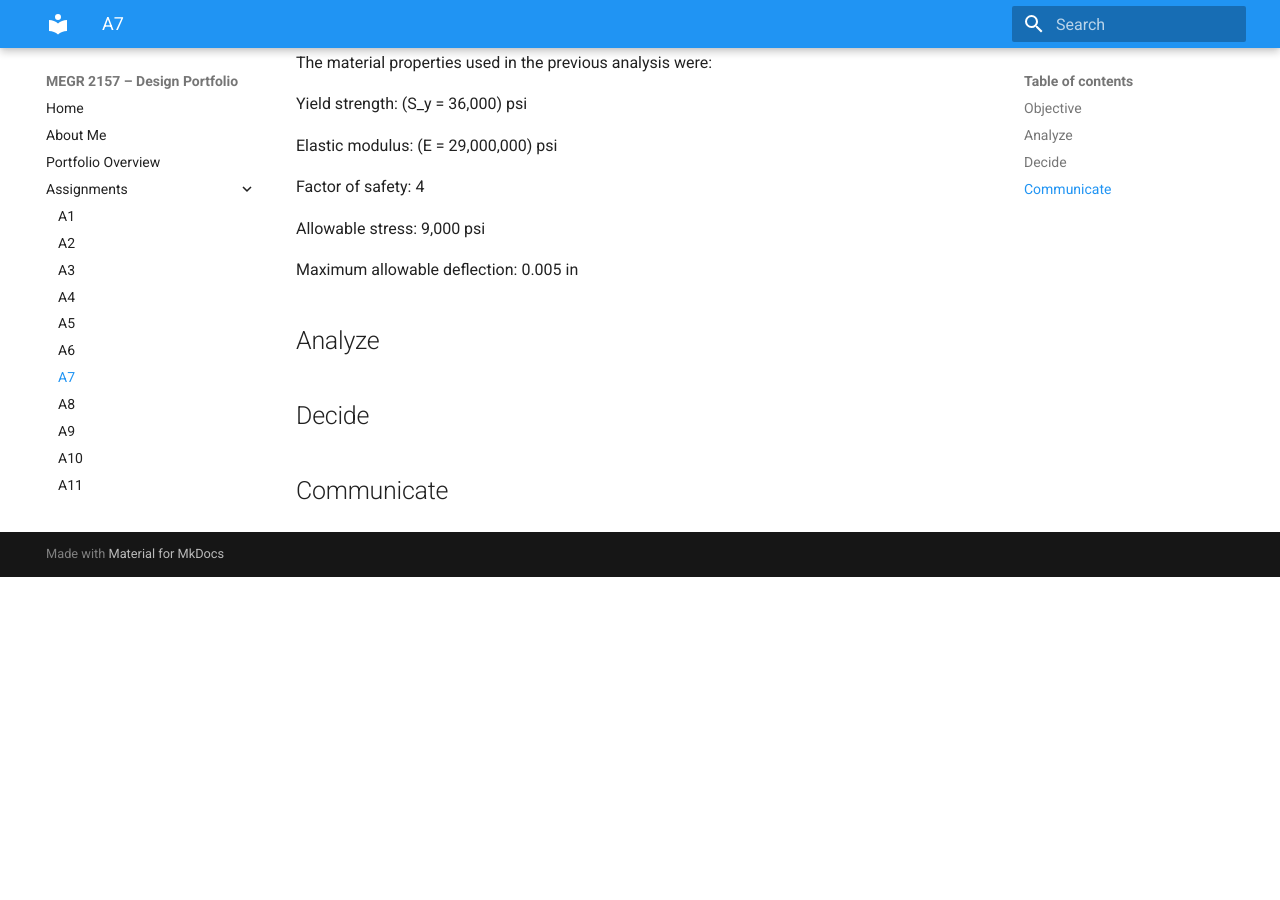
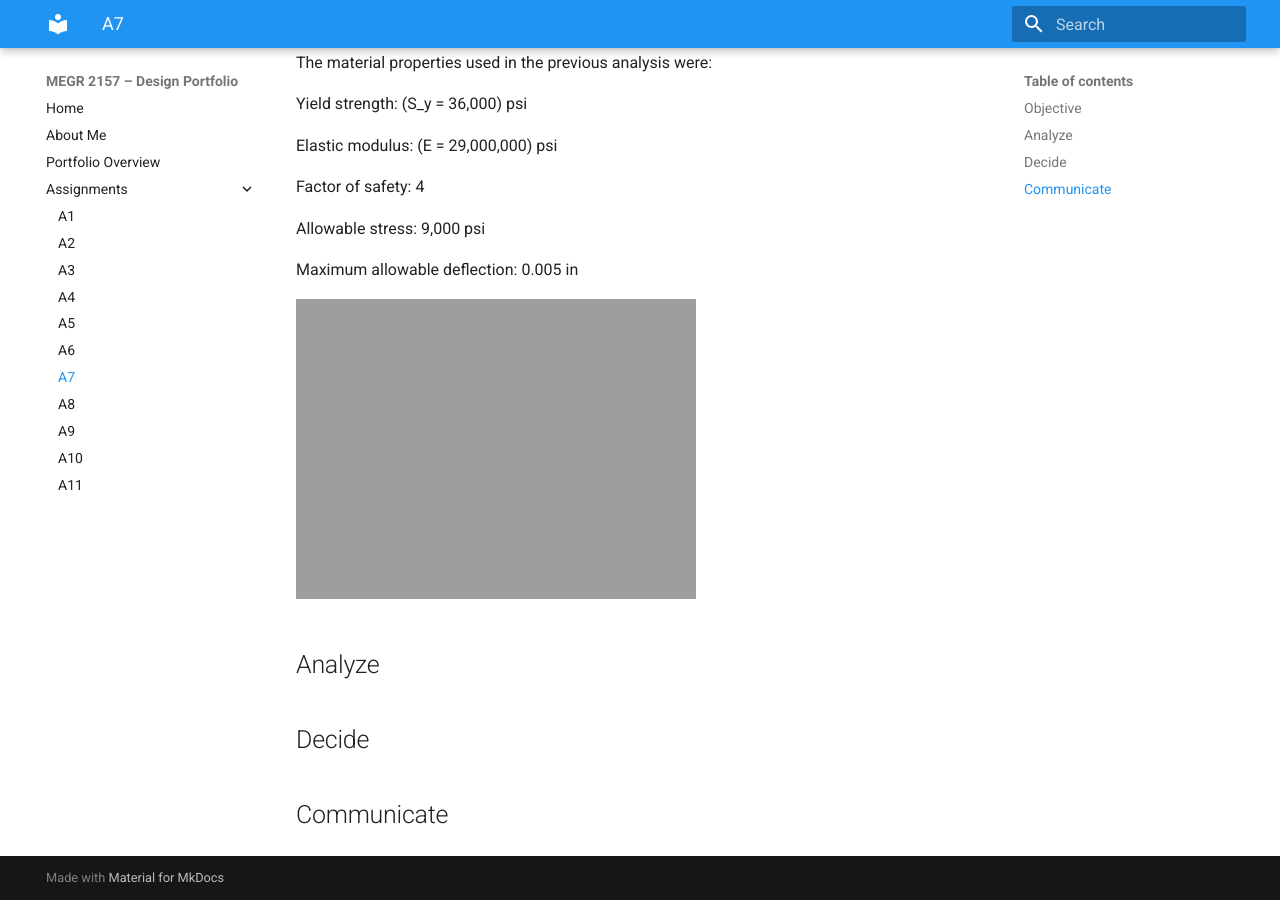
Before and after one commit to rsmith367-ux/design-projects-portfolio, an MkDocs documentation site: the page built from docs/assignments/A07/index.md, in a window 1280 px wide and 900 px high, scrolled down 677 px. Built offline with MkDocs 1.6.1 and Material for MkDocs 9.7.7, drawn with Linux system fonts in a browser that asks for light colours; before the commit the page ends 1254 px from its top, so only the background shows below that.

Commit message:
Update index.md

```diff
--- a/docs/assignments/A07/index.md
+++ b/docs/assignments/A07/index.md
@@ -28,6 +28,8 @@ Allowable stress: 9,000 psi
 
 Maximum allowable deflection: 0.005 in
 
+![bracket Concept Design from A5](picture1png-Copy(2).png)
+
 ## Analyze
 
 
```
